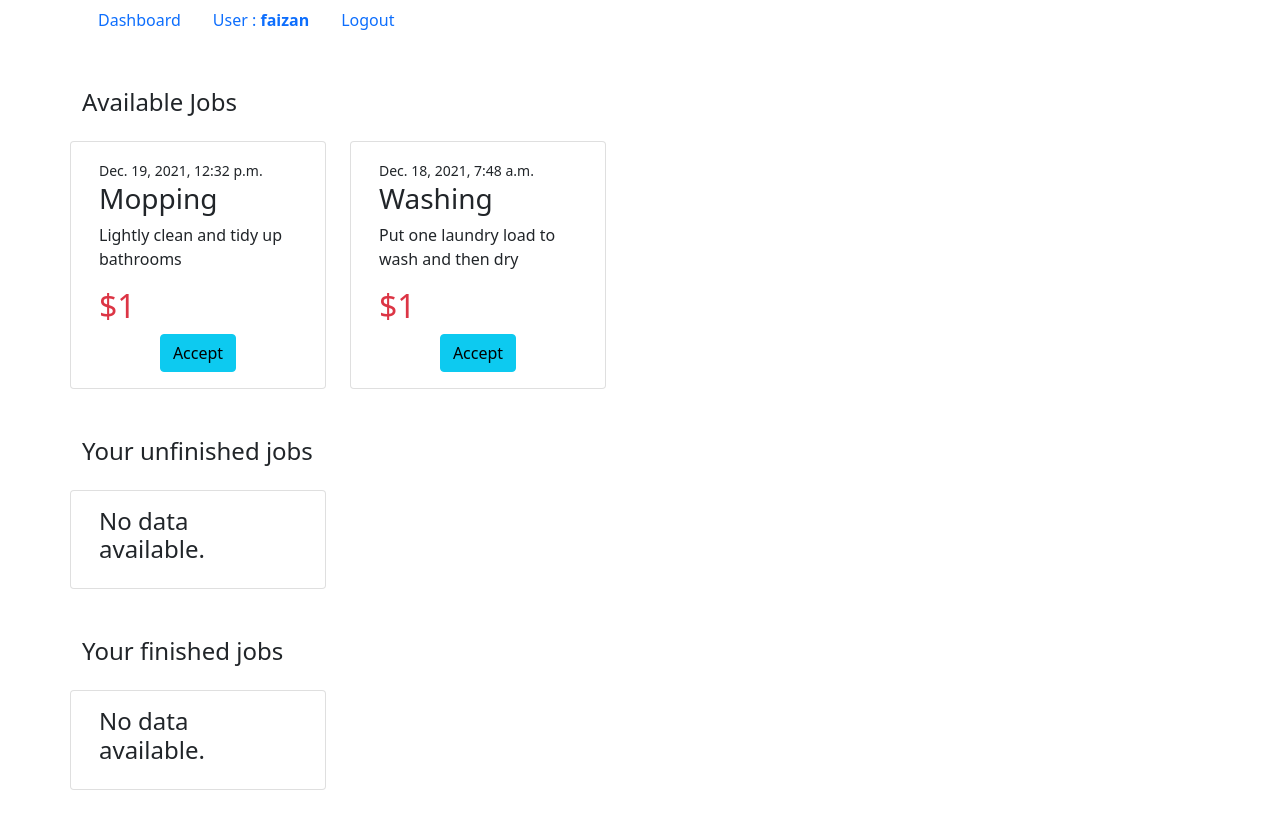
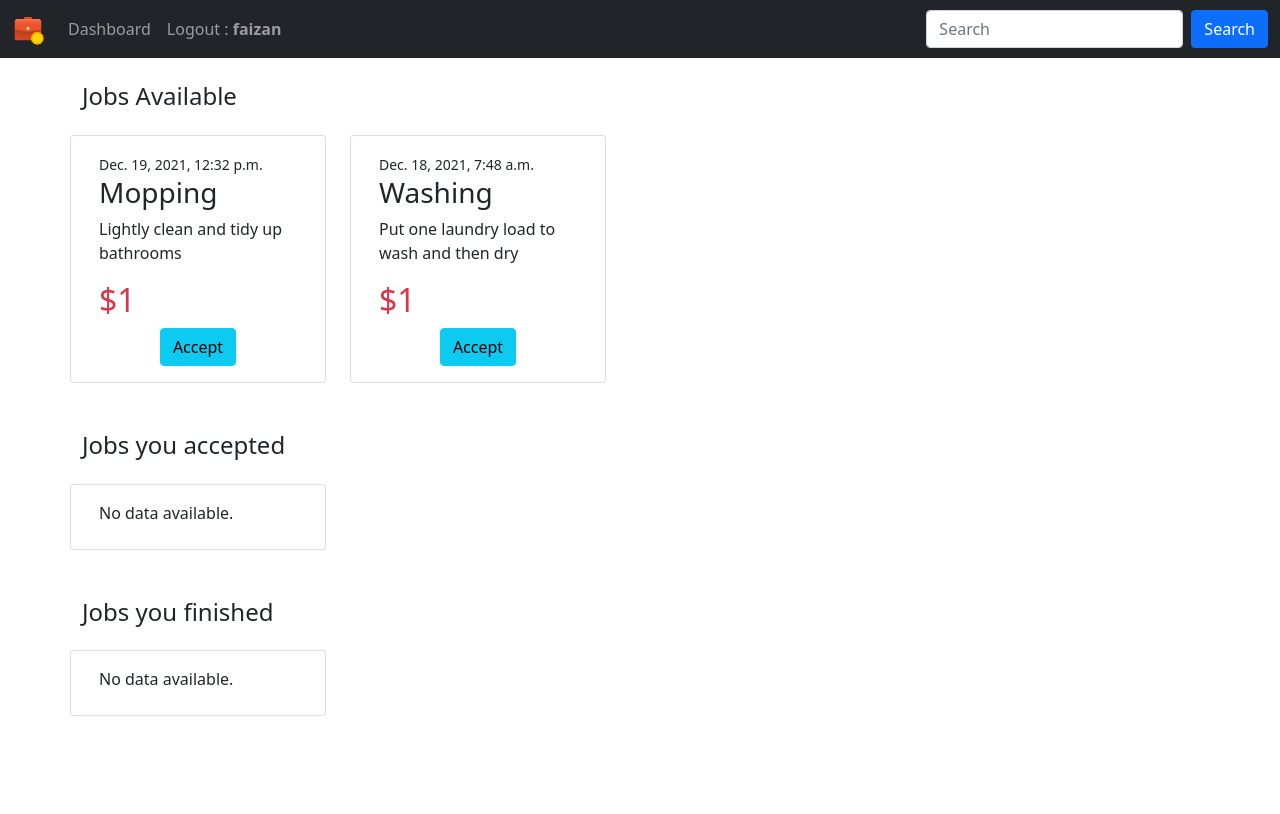
Before and after one commit to fnmalik2002/HomeProject, a Django app: page / in a window 1280 px wide. After the commit the page ends 716 px from the top, so only its background shows below. Run offline with Django 4.2, Linux system fonts and the light colour scheme; a user stored in the database is signed in; data comes from the database, SQL or seed files in the repository; both versions use the stored data as it was after the commit.

Commit message:
navbar updated

```diff
--- a/jobs/templates/jobs/base.html
+++ b/jobs/templates/jobs/base.html
@@ -13,22 +13,33 @@
 </head>
 
 <body>
-    <div class="container">
-    <ul class="nav justify-content-start mb-5">
-        <li class="nav-item">
-            <a class="nav-link active" href="/">Dashboard</a>
-        </li>
-        <li class="nav-item">
-            <a class="nav-link" href="">User :  {% block user %}
-                {% endblock user %}</a>
-        </li>
+    <nav class="navbar navbar-expand-sm navbar-dark bg-dark">
+        <div class="container-fluid">
+            <a class="navbar-brand" href="#">
+                <img src="{%static 'jobs/logo.png'%}" width="32" height="32" class="d-inline-block align-top" alt="">
 
-        <li class="nav-item">
-            <a class="nav-link" href="/accounts/logout">Logout</a>
-        </li>
+            </a>
+          <button class="navbar-toggler" type="button" data-bs-toggle="collapse" data-bs-target="#mynavbar">
+            <span class="navbar-toggler-icon"></span>
+          </button>
+          <div class="collapse navbar-collapse" id="mynavbar">
+            <ul class="navbar-nav me-auto">
+              <li class="nav-item">
+                <a class="nav-link" href="/">Dashboard</a>
+              </li>
+              <li class="nav-item">
+                <a class="nav-link" href="/accounts/login/">Logout :  {% block user %}{% endblock user %}</a>
+              </li>
 
-    </ul>
-</div>
+            </ul>
+            <form class="d-flex">
+              <input class="form-control me-2" type="text" placeholder="Search">
+              <button class="btn btn-primary" type="button">Search</button>
+            </form>
+          </div>
+        </div>
+      </nav>
+
     <div class="container">
     {% block content %}
 
--- a/jobs/templates/jobs/index.html
+++ b/jobs/templates/jobs/index.html
@@ -1,7 +1,7 @@
 {% extends "jobs/base.html" %} {% block user %}
 <strong>{{user}}</strong> {% endblock user %} {% block content %}
 
-<h4 class="mt-4 mb-4 ">Available Jobs</h4>
+<h4 class="mt-4 mb-4 ">Jobs Available</h4>
 
 
 <div class="row">
@@ -31,7 +31,7 @@
     <div class="card mb-4 me-4" style="width: 16rem;">
 
         <div class="card-body">
-            <h4 class="card-title">No data available.</h4>
+            <p class="card-title">No data available.</p>
         </div>
     </div>
     {% endif %}
@@ -40,7 +40,7 @@
 
 
 
-<h4 class="mt-4 mb-4">Your unfinished jobs </h4>
+<h4 class="mt-4 mb-4">Jobs you accepted </h4>
 <div class="row">
     {% if my_unfinished_jobs %} {% for q in my_unfinished_jobs %}
     <div class="card mb-4 me-4" style="width: 16rem;">
@@ -61,13 +61,13 @@
     {% endfor %} {% else %}
     <div class="card mb-4 me-4" style="width: 16rem;">
         <div class="card-body">
-            <h4 class="card-title">No data available.</h4>
+            <p class="card-title">No data available.</p>
         </div>
     </div>
     {% endif %}
 </div>
 
-<h4 class="mt-4 mb-4"> Your finished jobs </h4>
+<h4 class="mt-4 mb-4"> Jobs you finished </h4>
 <div class="row">
     {% if my_done_jobs %} {% for q in my_done_jobs %}
     <div class="card mb-4 me-4" style="width: 16rem;">
@@ -87,7 +87,7 @@
     {% endfor %} {% else %}
     <div class="card mb-4 me-4 " style="width: 16rem;">
         <div class="card-body">
-            <h4 class="card-title">No data available.</h4>
+            <p class="card-title">No data available.</p>
         </div>
     </div>
     {% endif %}
--- a/jobs/templates/jobs/payments.html
+++ b/jobs/templates/jobs/payments.html
@@ -1,4 +1,6 @@
 {% extends "jobs/base.html" %}
+{% block user %}
+<strong>{{user}}</strong> {% endblock user %}
 {% block content %}
 <h3>Unfinished jobs for {{user}}</h3>
     {% if payment_list %}
```
Also changed, not shown: db.sqlite3, jobs/static/jobs/logo.png (added).
